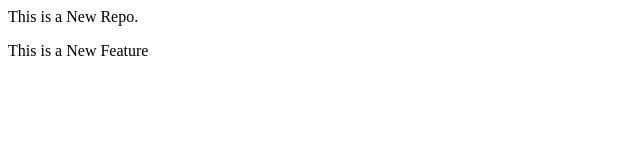
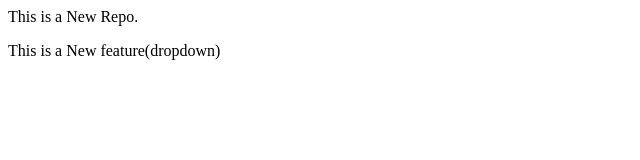
Before and after one commit to DeepanshuJain07/localRepo, a plain HTML site: page index.html in a window 1280 px wide. Shown: the full height of the page, 0-640 px from the left. Drawn offline with Linux system fonts and the light colour scheme.

```diff
--- a/index.html
+++ b/index.html
@@ -1,2 +1,2 @@
 <p> This is a New Repo.</p>
-<p>This is a New Feature</p>
+<p>This is a New feature(dropdown)</p>
```
